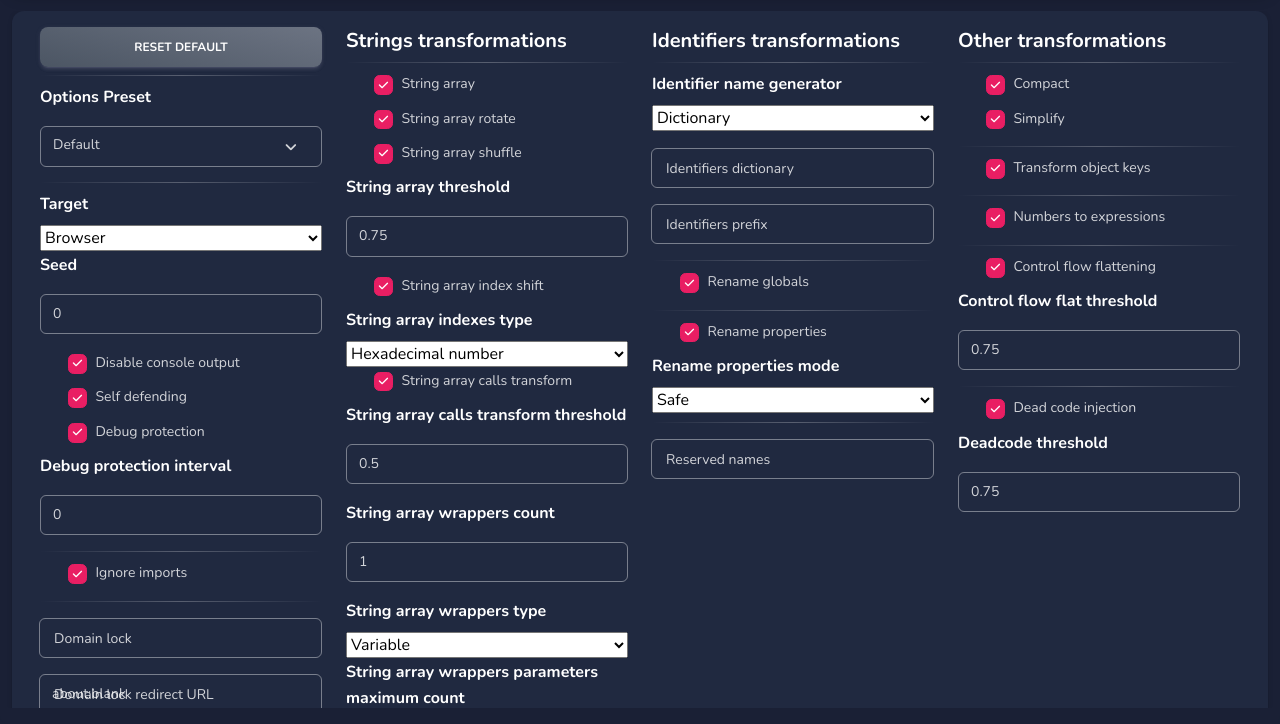
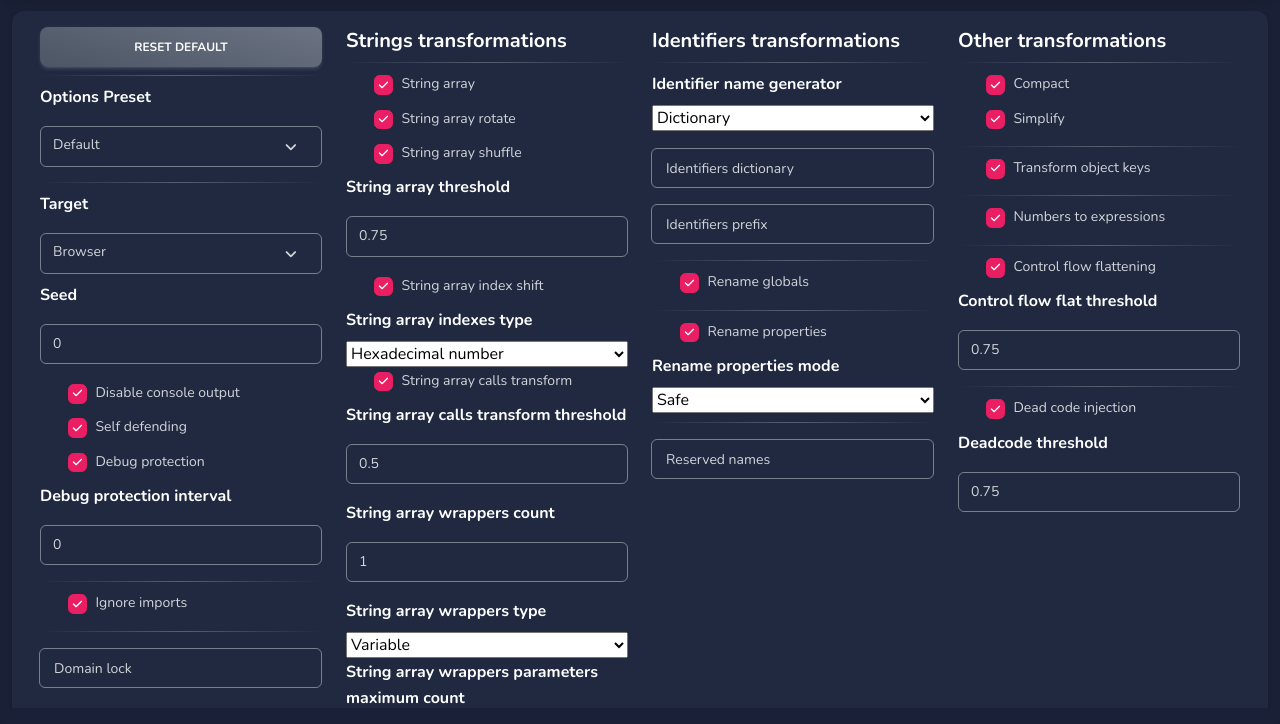
Before and after one commit to PoolFlamingo/cryptic-js, an Electron app: page renderer/index.html in a window 1280 px wide. Shown: the part 76-800 px from the top of the page. Drawn offline with Linux system fonts and the light colour scheme; no server answers; files whose address does not match are found by name; a web font is replaced by a local one.

Commit message:
First column initialized

```diff
--- a/res/templates/forms/obfuscator-form.html
+++ b/res/templates/forms/obfuscator-form.html
@@ -12,9 +12,6 @@
       <h6 trans="oform_06">Target</h6>
       <div class="input-group-outline">
         <select id="target" class="choices">
-          <option value="browser" trans="oform_07">Browser</option>
-          <option value="browser-no-eval" trans="oform_08">Browser No Eval</option>
-          <option value="node" trans="oform_09">Node</option>
         </select>
       </div>
       <h6 trans="oform_10">Seed</h6>
@@ -43,10 +40,7 @@
         <label class="custom-control-label" trans="oform_15">Ignore imports</label>
       </div>
       <hr class="horizontal light my-2">
-      <div class="input-group input-group-outline my-3">
-        <label class="form-label" trans="oform_16">Domain lock</label> <!--CAMBIAR POR UN CREADOR DE BADGES CON UN INPUT-->
-        <input id="domain-lock" type="text" class="form-control">
-      </div>
+      <div id="domain-lock" class="position-relative"></div>
       <div class="input-group input-group-outline my-3">
         <label class="form-label" trans="oform_17">Domain lock redirect url</label>
         <input id="domain-lock-redirect" type="text" class="form-control" value="about:blank">
@@ -57,8 +51,8 @@
         <label class="custom-control-label" trans="oform_18">Enable source map</label>
       </div>
       <h6 trans="oform_19">Source map mode</h6>
-      <div class="input-group-outline">
-        <select id="source-map-mode" class="choices">
+      <div id="source-map-mode" class="input-group-outline">
+        <select class="choices">
           <option value="inline" trans="oform_20">Inline</option>
           <option value="separate" trans="oform_21">Separate</option>
         </select>
--- a/src/js/classes/elements/dropdowns/choices.js
+++ b/src/js/classes/elements/dropdowns/choices.js
@@ -1,5 +1,8 @@
+/**
+ * @typedef {import("choices.js").default} ChoicesInst
+ */
+
 import "../../../../../node_modules/choices.js/public/assets/scripts/choices.min.js";
 
 /**@type {typeof import("choices.js").default} */
-const Choice=Choices;
-export default Choice;
+export const Choice=Choices;
--- a/src/js/classes/elements/input-fields/tag-field.js
+++ b/src/js/classes/elements/input-fields/tag-field.js
@@ -9,6 +9,9 @@
 import { LoadTemplate } from "../../../libs/general.js";
 import ExBaseJSElement from "../../base/ex-base-element.js";
 
+/**
+ * @class
+ */
 export default
 class TagField extends ExBaseJSElement
 {
@@ -59,6 +62,7 @@ class TagField extends ExBaseJSElement
      *
      * @param {HTMLElement|string} parent
      * @param {TagFieldSettings} settings
+     * @constructor
      */
     constructor(parent, settings)
     {
--- a/src/js/classes/forms/obfuscator-form.js
+++ b/src/js/classes/forms/obfuscator-form.js
@@ -1,27 +1,100 @@
 //#region Defines
 /**
  * @typedef {import("javascript-obfuscator/typings/src/types/options/TInputOptions.js").TInputOptions} TInputOptions
- * @typedef {import("choices.js").Choices} Choices
+ */
+/**
+ * @typedef {import("../elements/dropdowns/choices.js").ChoicesInst} ChoicesInst
  */
 //#endregion
-import Choices  from "../elements/dropdowns/choices.js";
+import {Choice as Choices} from "../elements/dropdowns/choices.js";
 import { LoadTemplate } from "../../libs/general.js";
 import ExBaseJSElement from "../base/ex-base-element.js";
 import Translate from "../global/translation.js";
+import TagField from "../elements/input-fields/tag-field.js";
 
 export class ObfuscatorForm extends ExBaseJSElement
 {
     //#region Elements
+    //#region General Options
     /**
      * @type {HTMLButtonElement}
      * @protected
      */
     _resetButton;
     /**
-     * @type {Choices}
+     * @type {ChoicesInst}
      * @protected
      */
     _presetChoices;
+    /**
+     * @type {ChoicesInst}
+     * @protected
+     */
+    _targetChoices;
+    /**
+     * @type {HTMLInputElement}
+     * @protected
+     */
+    _seedInput;
+    /**
+     * @type {HTMLInputElement}
+     * @protected
+     */
+    _consoleOutput;
+    /**
+     * @type {HTMLInputElement}
+     * @protected
+     */
+    _selfDef;
+    /**
+     * @type {HTMLInputElement}
+     * @protected
+     */
+    _debugProtect;
+    /**
+     * @type {HTMLInputElement}
+     * @protected
+     */
+    _debugProtect_i;
+    /**
+     * @type {HTMLInputElement}
+     * @protected
+     */
+    _ignoreImports;
+    /**
+     * @type {TagField}
+     * @protected
+     */
+    _domainLock;
+    /**
+     * @type {HTMLInputElement}
+     * @protected
+     */
+    _domainLockRed;
+    /**
+     * @type {HTMLInputElement}
+     * @protected
+     */
+    _enableMaps;
+    /**
+     * @type {ChoicesInst}
+     * @protected
+     */
+    _sourceMapMode;
+    /**
+     * @type {HTMLInputElement}
+     * @protected
+     */
+    _sourceMapUrl;
+    /**
+     * @type {HTMLInputElement}
+     * @protected
+     */
+    _sourceMapFileName;
+    //#endregion
+
+    //#region String Transformations
+    //#endregion
     //#endregion
 
     //#region Properties
@@ -122,7 +195,63 @@ export class ObfuscatorForm extends ExBaseJSElement
                     }
                 }
             ]
-        })
+        });
+
+        this._targetChoices=new Choices(this._root.querySelector('#target'), {
+            shouldSort: false,
+            searchEnabled: false,
+            choices:[
+                {
+                    label: Translate.GetTrans("oform_07"),
+                    value: "browser"
+                },
+                {
+                    label: Translate.GetTrans("oform_08"),
+                    value: "browser_no_eval"
+                },
+                {
+                    label: Translate.GetTrans("oform_09"),
+                    value: "node"
+                }
+            ]
+        });
+
+        this._seedInput=this._root.querySelector('#seed');
+
+        this._consoleOutput=this._root.querySelector('#console-output');
+
+        this._selfDef=this._root.querySelector('#self-def');
+
+        this._debugProtect=this._root.querySelector('#debug-protection');
+
+        this._debugProtect_i=this._root.querySelector('#debug-protection-i');
+
+        this._ignoreImports=this._root.querySelector('#ignore-imports');
+
+        this._domainLock=new TagField(this._root.querySelector('#domain-lock'));
+
+        this._domainLockRed=this._root.querySelector('#domain-lock-redirect');
+
+        this._enableMaps=this._root.querySelector('#enable-maps');
+
+        this._sourceMapMode=new Choices(this._root.querySelector('#source-map-mode'), {
+            shouldSort: false,
+            searchEnabled: false,
+            choices: [
+                {
+                    label: Translate.GetTrans("oform_20"),
+                    value: "inline"
+                },
+                {
+                    label: Translate.GetTrans("oform_21"),
+                    value: "separate"
+                }
+            ]
+        });
+
+        this._sourceMapUrl=this._root.querySelector('#map-base-url');
+
+        this._sourceMapFileName=this._root.querySelector('#map-file-name');
     }
 
     /**@protected */
```
